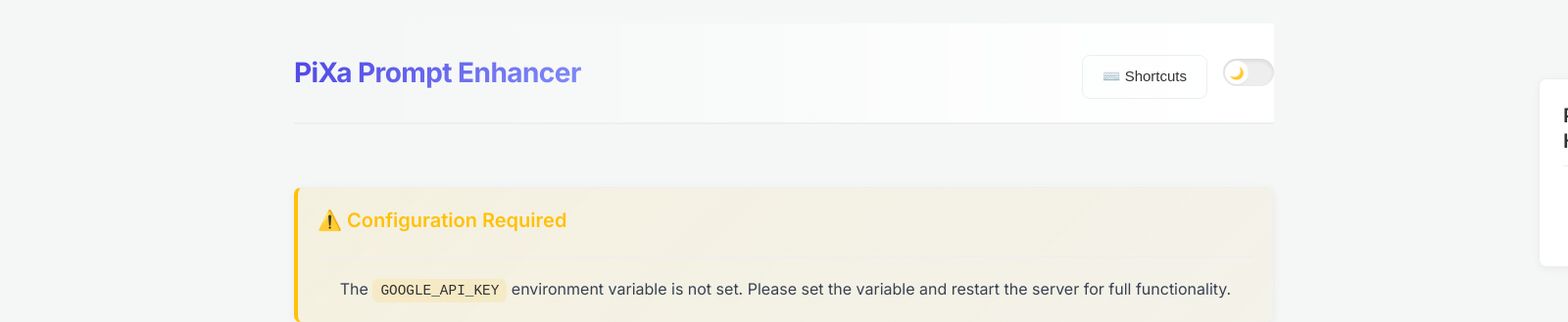
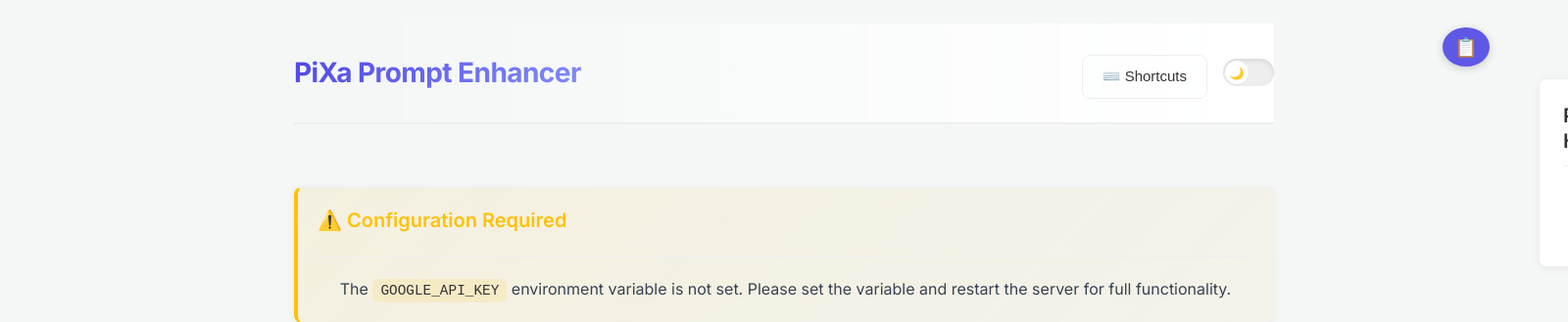
Before and after one commit to VenimK/pixa-prompt-enhancer, a FastAPI app: page / in a window 1600 px wide; the page is wider, and only the part inside the window is pictured. Shown: the top 329 px of that part at 98% size. Run offline with FastAPI, Linux system fonts and the light colour scheme.

Commit message:
feat: add keyboard shortcuts modal with interactive UI
- Implemented modal dialog displaying available keyboard shortcuts
- Added event listeners for opening/closing modal via button click, close button, and outside click
- Repositioned history toggle button to top-right corner with updated styling

```diff
--- a/app/static/css/styles.css
+++ b/app/static/css/styles.css
@@ -379,22 +379,23 @@ body.dark-mode {
 
 .history-toggle-btn {
     position: fixed;
-    bottom: 80px;
-    right: 20px;
+    top: 20px;
+    right: 80px;
     width: 40px;
     height: 40px;
     border-radius: 50%;
-    background: var(--button-bg);
-    color: var(--button-text);
+    background-color: var(--primary-color);
+    color: white;
     border: none;
-    cursor: pointer;
     font-size: 1.2rem;
-    box-shadow: 0 2px 5px rgba(0,0,0,0.2);
-    z-index: 100;
-    transition: transform 0.2s;
+    cursor: pointer;
+    box-shadow: 0 2px 10px rgba(0, 0, 0, 0.2);
+    z-index: 1000;
     display: flex;
     align-items: center;
     justify-content: center;
+    transition: var(--transition);
+    opacity: 0.9;
 }
 
 .history-toggle-btn:hover {
--- a/app/static/js/script.js
+++ b/app/static/js/script.js
@@ -2174,6 +2174,37 @@ document.addEventListener('DOMContentLoaded', () => {
         }
     }
 
+    // --- Shortcuts Modal Logic ---
+    if (els.shortcuts) {
+        els.shortcuts.addEventListener('click', () => {
+            const modal = document.getElementById('shortcuts-modal');
+            if (modal) {
+                modal.style.display = 'flex';
+                document.body.style.overflow = 'hidden';
+            }
+        });
+    }
+
+    // Close modal when clicking the close button
+    const closeModalButtons = document.querySelectorAll('.close-modal');
+    closeModalButtons.forEach(button => {
+        button.addEventListener('click', () => {
+            const modal = button.closest('.modal');
+            if (modal) {
+                modal.style.display = 'none';
+                document.body.style.overflow = '';
+            }
+        });
+    });
+
+    // Close modal when clicking outside the modal content
+    window.addEventListener('click', (e) => {
+        if (e.target.classList.contains('modal')) {
+            e.target.style.display = 'none';
+            document.body.style.overflow = '';
+        }
+    });
+
     // --- History Panel Logic ---
     if (els.historyPanel) {
         els.historyPanel.addEventListener('mouseenter', () => {
```
Also changed, not shown: 1 other file.
